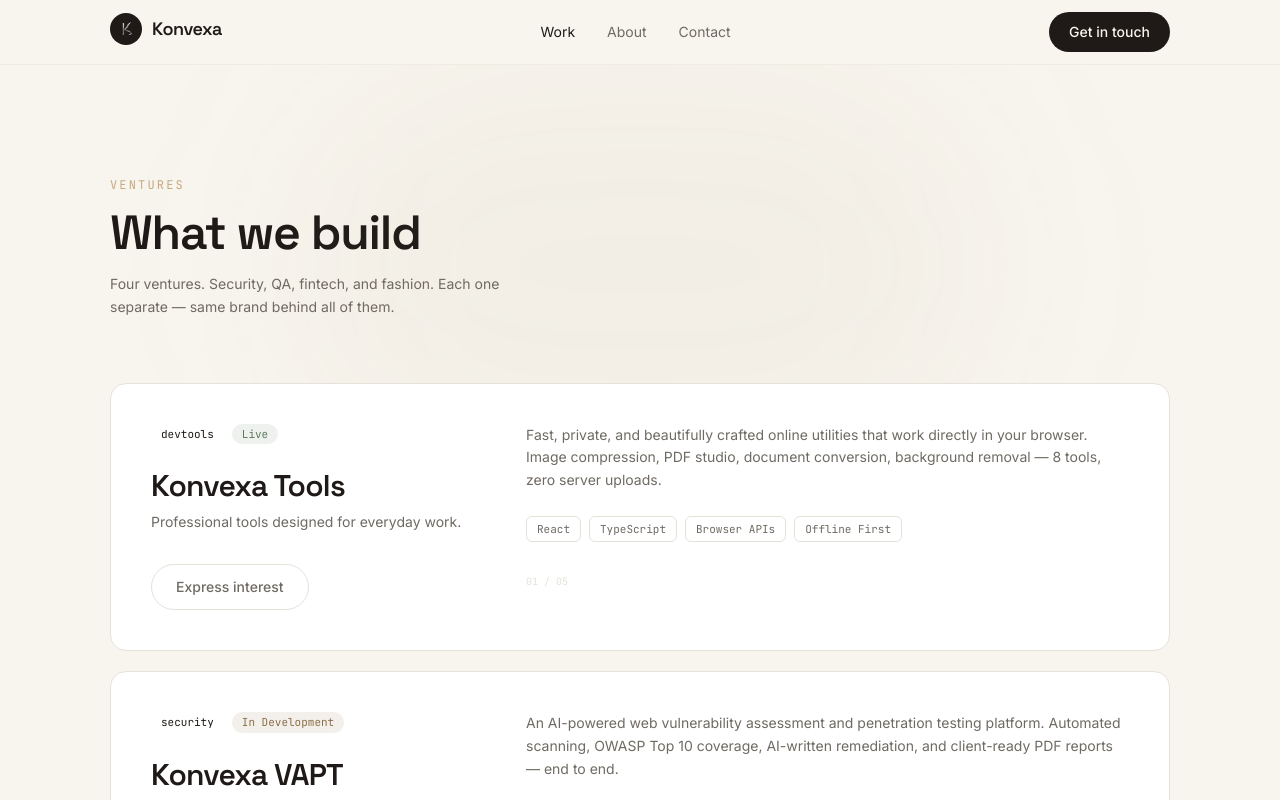
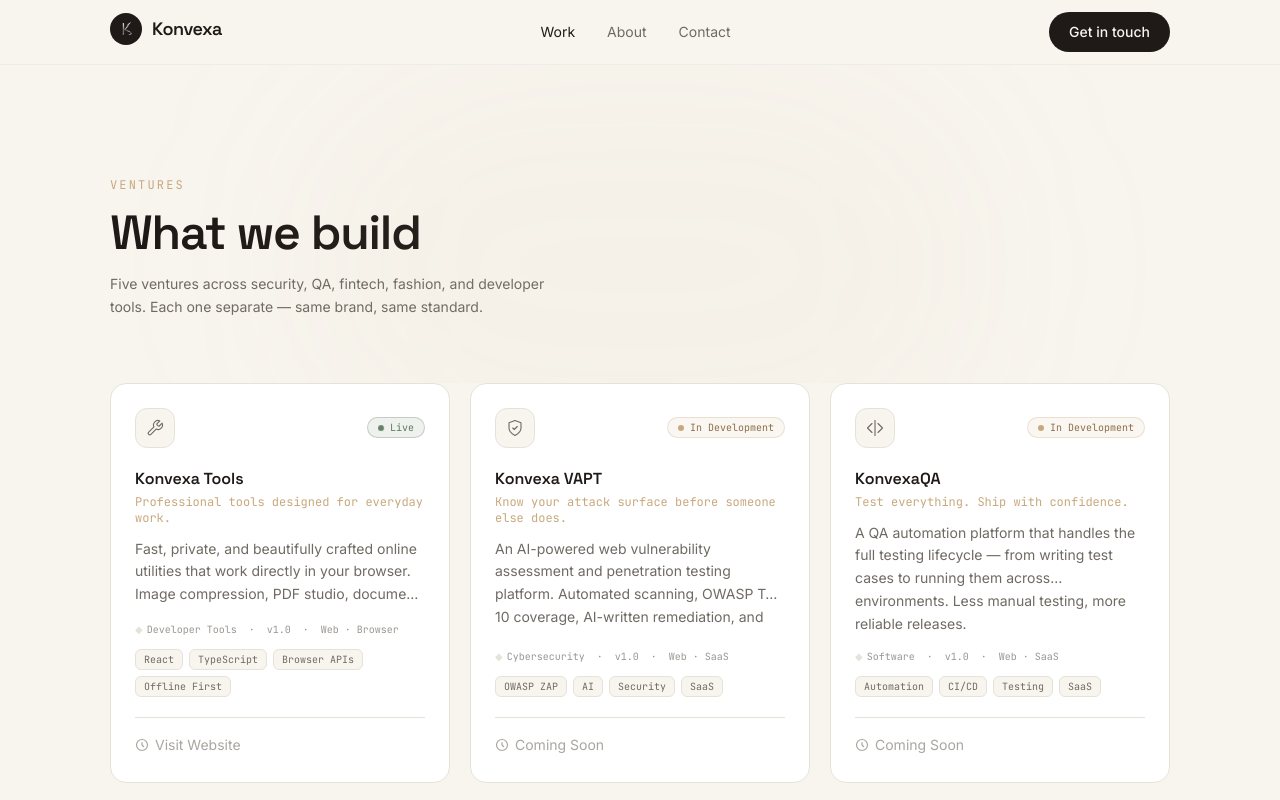
Before and after one commit to KonvexaHQ/konvexa-website, a Next.js app: page /work in a window 1280 px wide. Shown: the top 800 px of the page. Built offline with nearby package versions, Linux system fonts and the light colour scheme.

Commit message:
fix: remove categoryColor from work and about pages

```diff
--- a/src/app/about/page.tsx
+++ b/src/app/about/page.tsx
@@ -14,7 +14,7 @@
   },
   {
     title: "Cross industries without apology",
-    body: "Security tools and clothing brands can share a name if the quality and the intent behind them are the same. Konvexa does not pick one lane.",
+    body: "Security tools and clothing brands can share a name if the quality and intent behind them are the same. Konvexa does not pick one lane.",
   },
   {
     title: "Ship, then improve",
@@ -26,11 +26,18 @@
   },
 ];
 
+const STATUS_STYLE: Record<string, string> = {
+  "Live": "bg-clear/10 text-clear border border-clear/20",
+  "In Development": "bg-gold/10 text-scan border border-gold/20",
+  "Coming Soon": "bg-border text-muted border border-border",
+  "Beta": "bg-scan/10 text-scan border border-scan/20",
+};
+
 export default function AboutPage() {
   return (
     <>
       <section className="relative overflow-hidden pb-16 pt-20 md:pt-28">
-        <div aria-hidden="true" className="pointer-events-none absolute left-1/2 top-0 h-[400px] w-[700px] -translate-x-1/2 rounded-full bg-scan/5 blur-[100px]" />
+        <div aria-hidden="true" className="pointer-events-none absolute left-1/2 top-0 h-[400px] w-[700px] -translate-x-1/2 rounded-full bg-gold/5 blur-[100px]" />
         <div className="container-page">
           <p className="eyebrow-accent mb-4">About</p>
           <h1 className="font-display text-4xl font-semibold tracking-tight text-signal md:text-5xl">
@@ -39,7 +46,6 @@
         </div>
       </section>
 
-      {/* Brand story */}
       <section className="pb-24">
         <div className="container-page grid gap-12 md:grid-cols-2 md:items-start">
           <div className="space-y-5 text-sm leading-relaxed text-muted">
@@ -50,10 +56,11 @@
               together under a single standard.
             </p>
             <p>
-              Based in Hyderabad, India, Konvexa is currently building four
+              Based in Hyderabad, India, Konvexa is currently building five
               ventures: a web security platform, a QA automation tool, a smart
-              expense tracker, and a clothing brand. Different markets, different
-              users — same level of care in what gets shipped.
+              finance app, a browser tools platform, and a clothing brand.
+              Different markets, different users — same level of care in what
+              gets shipped.
             </p>
             <p>
               The name itself comes from a shape — a curve that turns outward,
@@ -69,9 +76,9 @@
                 <div key={v.id} className="flex items-start justify-between gap-4">
                   <div>
                     <p className="text-sm font-medium text-signal">{v.name}</p>
-                    <p className="mt-0.5 text-xs text-muted">{v.category}</p>
+                    <p className="mt-0.5 text-xs text-muted">{v.categoryLabel}</p>
                   </div>
-                  <span className="mt-0.5 shrink-0 rounded-full px-2 py-0.5 font-mono text-[10px] bg-gold/10 text-scan border border-gold/20">
+                  <span className={`mt-0.5 shrink-0 rounded-full px-2 py-0.5 font-mono text-[10px] ${STATUS_STYLE[v.status]}`}>
                     {v.status}
                   </span>
                 </div>
@@ -81,22 +88,18 @@
         </div>
       </section>
 
-      <div className="curve-rule" />
+      <div className="curve-rule container-page" />
 
-      {/* Values */}
       <section className="py-24 md:py-32">
         <div className="container-page">
           <p className="eyebrow mb-4">What drives it</p>
           <h2 className="mb-14 font-display text-3xl font-semibold tracking-tight text-signal md:text-4xl">
             How Konvexa builds
           </h2>
-
           <div className="grid gap-6 sm:grid-cols-2">
             {VALUES.map((v) => (
               <div key={v.title} className="rounded-2xl border border-border bg-surface p-7">
-                <h3 className="font-display text-base font-semibold text-signal">
-                  {v.title}
-                </h3>
+                <h3 className="font-display text-base font-semibold text-signal">{v.title}</h3>
                 <p className="mt-3 text-sm leading-relaxed text-muted">{v.body}</p>
               </div>
             ))}
@@ -104,17 +107,14 @@
         </div>
       </section>
 
-      {/* Contact pull */}
-      <section className="border-t border-border/50 py-20">
+      <section className="border-t border-border py-20">
         <div className="container-page flex flex-col items-center text-center">
           <h2 className="font-display text-2xl font-semibold tracking-tight text-signal">
             Want to collaborate, invest, or just follow along?
           </h2>
           <div className="mt-7 flex flex-wrap justify-center gap-3">
             <Link href="/contact" className="btn-primary">Get in touch</Link>
-            <a href="https://github.com/KonvexaHQ" target="_blank" rel="noopener noreferrer" className="btn-ghost">
-              GitHub
-            </a>
+            <a href="https://github.com/KonvexaHQ" target="_blank" rel="noopener noreferrer" className="btn-ghost">GitHub</a>
           </div>
         </div>
       </section>
--- a/src/app/work/page.tsx
+++ b/src/app/work/page.tsx
@@ -1,106 +1,41 @@
 import type { Metadata } from "next";
 import Link from "next/link";
 import { VENTURES } from "@/lib/ventures";
+import { VentureCard } from "@/components/venture-card";
 
 export const metadata: Metadata = {
   title: "Work",
   description: "The ventures under the Konvexa brand — security, QA automation, fintech, and fashion.",
 };
 
-const STATUS_STYLE: Record<string, string> = {
-  "Live": "text-clear bg-clear/10",
-  "In Development": "text-scan bg-scan/10",
-  "Coming Soon": "text-muted bg-border",
-};
-
 export default function WorkPage() {
   return (
     <>
       <section className="relative overflow-hidden pb-16 pt-20 md:pt-28">
-        <div aria-hidden="true" className="pointer-events-none absolute left-1/2 top-0 h-[400px] w-[700px] -translate-x-1/2 rounded-full bg-scan/5 blur-[100px]" />
+        <div aria-hidden="true" className="pointer-events-none absolute left-1/2 top-0 h-[400px] w-[700px] -translate-x-1/2 rounded-full bg-gold/5 blur-[100px]" />
         <div className="container-page">
           <p className="eyebrow-accent mb-4">Ventures</p>
           <h1 className="font-display text-4xl font-semibold tracking-tight text-signal md:text-5xl">
             What we build
           </h1>
           <p className="mt-4 max-w-md text-sm leading-relaxed text-muted">
-            Four ventures. Security, QA, fintech, and fashion. Each one
-            separate — same brand behind all of them.
+            Five ventures across security, QA, fintech, fashion, and developer
+            tools. Each one separate — same brand, same standard.
           </p>
         </div>
       </section>
 
       <section className="pb-28">
-        <div className="container-page space-y-5">
-          {VENTURES.map((venture, i) => (
-            <div
-              key={venture.id}
-              className="rounded-2xl border border-border bg-surface p-8 md:p-10"
-            >
-              <div className="grid gap-10 md:grid-cols-[1fr_1.8fr] md:items-start">
-                <div>
-                  <div className="flex flex-wrap gap-2 mb-6">
-                    <span className={`rounded-full px-2.5 py-0.5 font-mono text-[11px] ${venture.categoryColor}`}>
-                      {venture.category}
-                    </span>
-                    <span className={`rounded-full px-2.5 py-0.5 font-mono text-[11px] ${STATUS_STYLE[venture.status]}`}>
-                      {venture.status}
-                    </span>
-                  </div>
-
-                  <h2 className="font-display text-2xl font-semibold tracking-tight text-signal md:text-3xl">
-                    {venture.name}
-                  </h2>
-                  <p className="mt-2 text-sm text-muted">{venture.tagline}</p>
-
-                  <div className="mt-8">
-                    {venture.href !== "#" ? (
-                      <a
-                        href={venture.href}
-                        target="_blank"
-                        rel="noopener noreferrer"
-                        className="btn-primary"
-                      >
-                        Visit site
-                        <svg className="h-3.5 w-3.5" viewBox="0 0 14 14" fill="none" aria-hidden="true">
-                          <path d="M3 11L11 3M11 3H6M11 3V8" stroke="currentColor" strokeWidth="1.3" strokeLinecap="round" strokeLinejoin="round" />
-                        </svg>
-                      </a>
-                    ) : (
-                      <Link href="/contact" className="btn-ghost text-sm">
-                        Express interest
-                      </Link>
-                    )}
-                  </div>
-                </div>
-
-                <div>
-                  <p className="text-sm leading-relaxed text-muted">
-                    {venture.description}
-                  </p>
-
-                  <div className="mt-6 flex flex-wrap gap-2">
-                    {venture.tags.map((tag) => (
-                      <span
-                        key={tag}
-                        className="rounded-md border border-border px-2.5 py-1 font-mono text-[11px] text-muted"
-                      >
-                        {tag}
-                      </span>
-                    ))}
-                  </div>
-
-                  <p className="mt-8 font-mono text-[10px] text-border select-none">
-                    {String(i + 1).padStart(2, "0")} / {String(VENTURES.length).padStart(2, "0")}
-                  </p>
-                </div>
-              </div>
-            </div>
-          ))}
+        <div className="container-page">
+          <div className="grid gap-5 sm:grid-cols-2 lg:grid-cols-3">
+            {VENTURES.map((venture) => (
+              <VentureCard key={venture.id} venture={venture} />
+            ))}
+          </div>
         </div>
       </section>
 
-      <section className="border-t border-border/50 py-16">
+      <section className="border-t border-border py-16">
         <div className="container-page flex flex-col items-center text-center">
           <p className="text-sm text-muted">More ventures in the pipeline.</p>
           <Link href="/contact" className="btn-primary mt-5">
```
